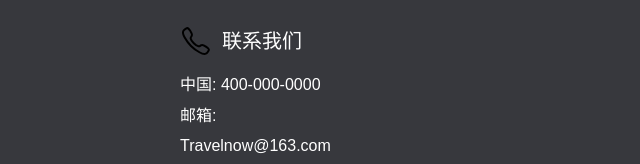
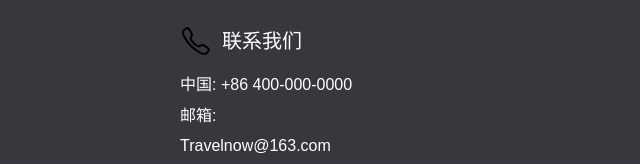
Before and after one commit to xiaowulang-turbo/Create, a plain HTML site: page forth.html in a window 1280 px wide. Shown: the part 852-1016 px from the top of the page, 0-640 px from the left. Drawn offline with Linux system fonts and the light colour scheme.

Commit message:
Add files via upload

```diff
--- a/forth.html
+++ b/forth.html
@@ -106,7 +106,7 @@
             </div>
           </div>
           <div class="footer__text">
-            <p>中国: 400-000-0000</p>
+            <p>中国: +86 400-000-0000</p>
             <p>邮箱: Travelnow@163.com</p>
           </div>
         </div>
```
Also changed, not shown: index.html (+1 -1 lines), map.html (+1 -1 lines), second.html (+1 -1 lines), third.html (+1 -1 lines).
